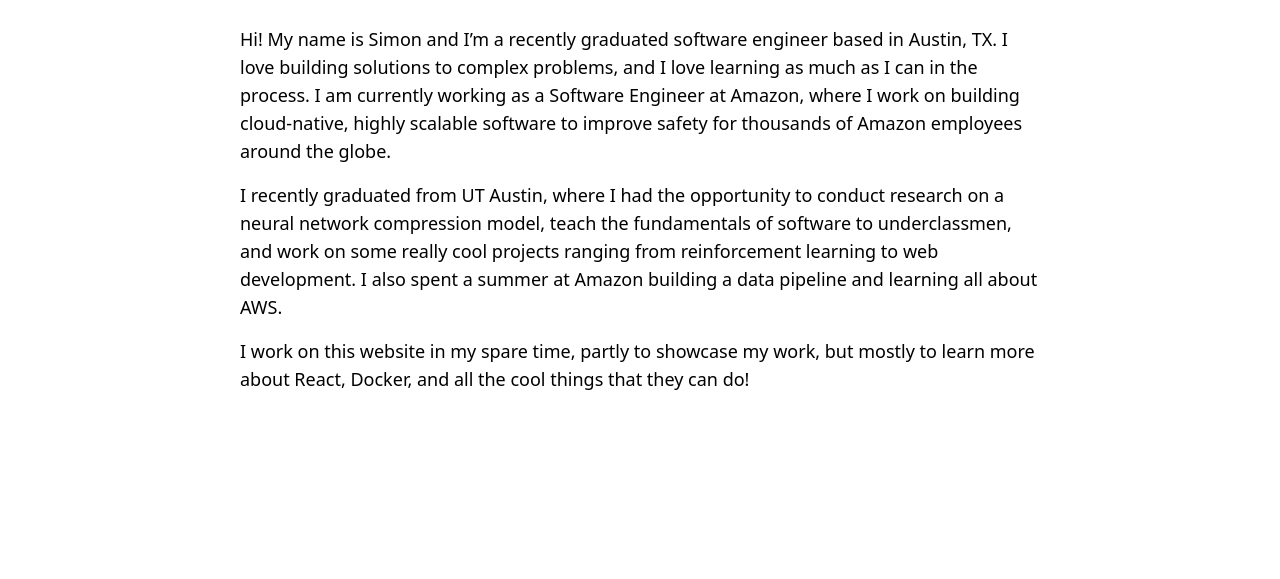
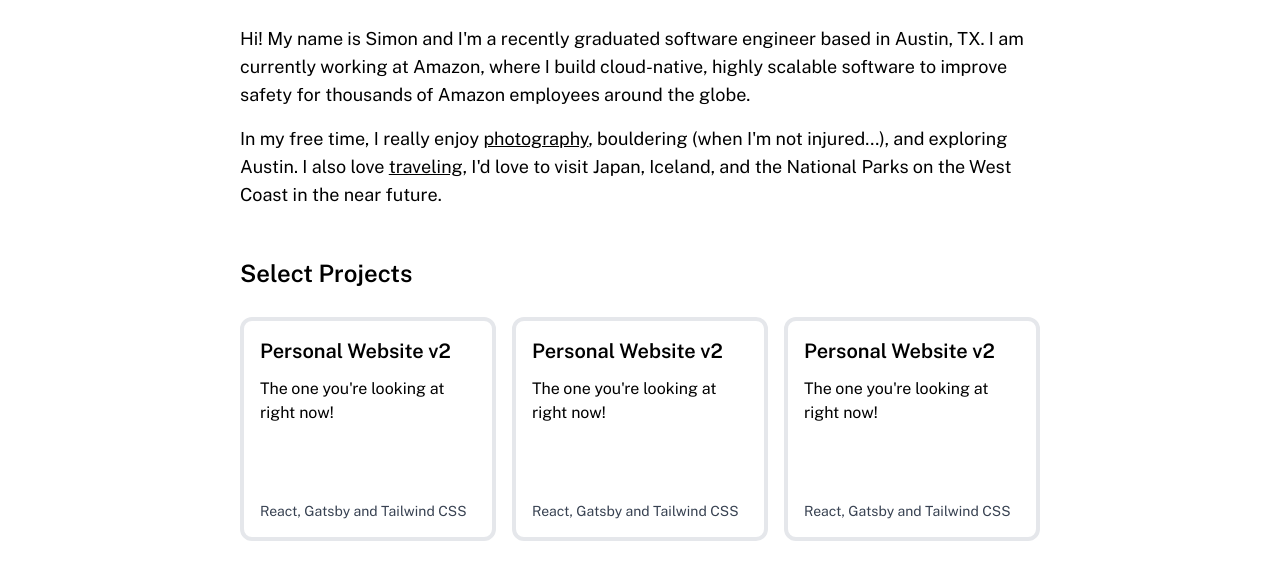
Before and after one commit to simon-th/v2, a Gatsby site: page / in a window 1280 px wide. Shown: the part 351-930 px from the top of the page. Before the commit the page ends 840 px from the top, so only its background shows below. Built offline with nearby package versions, Linux system fonts and the light colour scheme; Gatsby itself is replaced by a stand-in of ours.

Commit message:
Add card component Refactor intro Apply font

```diff
--- /dev/null
+++ b/src/components/Card.tsx
@@ -0,0 +1,50 @@
+import React from 'react';
+
+interface CardStyle {
+  cardClassName: string;
+  headerClassName: string;
+  bodyClassName: string;
+  footerClassName: string;
+}
+
+interface CardContent {
+  headerContent: React.ReactNode;
+  bodyContent: React.ReactNode;
+  footerContent: React.ReactNode;
+}
+
+type CardProps = CardStyle & CardContent;
+
+export default function Card(props: CardProps) {
+  const {
+    cardClassName,
+    headerClassName,
+    bodyClassName,
+    footerClassName,
+    headerContent,
+    bodyContent,
+    footerContent,
+  } = props;
+  return (
+    <div className={cardClassName}>
+      <div className={headerClassName}>{headerContent}</div>
+      <div className={bodyClassName}>{bodyContent}</div>
+      <div className={footerClassName}>{footerContent}</div>
+    </div>
+  );
+}
+
+export function buildHomepageCard(content: CardContent): JSX.Element {
+  const { headerContent, bodyContent, footerContent } = content;
+  return (
+    <Card
+      cardClassName="flex flex-col border-4 border-gray rounded-xl p-4 h-56 w-full"
+      headerClassName="font-semibold text-xl justify-self-start break-words text-ellipsis"
+      bodyClassName="h-full py-3 break-words text-ellipsis"
+      footerClassName="text-sm text-gray-700 justify-self-end break-words text-ellipsis"
+      headerContent={headerContent}
+      bodyContent={bodyContent}
+      footerContent={footerContent}
+    />
+  );
+}
--- a/src/components/Navbar.tsx
+++ b/src/components/Navbar.tsx
@@ -119,7 +119,7 @@
   );
 }
 
-function Navbar() {
+export default function Navbar() {
   const [menuButtonClicked, setMenuButtonClicked] = React.useState(false);
   return (
     <nav className="bg-black">
@@ -140,5 +140,3 @@
     </nav>
   );
 }
-
-export default Navbar;
--- /dev/null
+++ b/src/components/WelcomeIntro.tsx
@@ -0,0 +1,38 @@
+import React from 'react';
+
+export default function WelcomeIntro() {
+  const paragraphClass = 'text-md md:text-lg xxl:text-xl mb-4';
+  return (
+    <div>
+      <p className={paragraphClass}>
+        Hi! My name is Simon and I&apos;m a recently graduated software engineer
+        based in Austin, TX. I am currently working at Amazon, where I build
+        cloud-native, highly scalable software to improve safety for thousands
+        of Amazon employees around the globe.
+      </p>
+      <p className={paragraphClass}>
+        In my free time, I really enjoy{' '}
+        <span>
+          <a
+            className="underline hover:text-gray-700"
+            href="https://www.simon-th.github.io/photo"
+          >
+            photography
+          </a>
+        </span>
+        , bouldering (when I&apos;m not injured...), and exploring Austin. I
+        also love{' '}
+        <span>
+          <a
+            className="underline hover:text-gray-700"
+            href="https://www.simon-th.github.io/travel"
+          >
+            traveling
+          </a>
+        </span>
+        , I&apos;d love to visit Japan, Iceland, and the National Parks on the
+        West Coast in the near future.
+      </p>
+    </div>
+  );
+}
--- a/src/content/about.json
+++ b/src/content/about.json
@@ -3,9 +3,9 @@
   "welcomeLine2": "I'm Simon Hoque.",
   "welcomeSubtext": "Software Engineer @ Amazon",
   "intro": [
-    "Hi! My name is Simon and I’m a recently graduated software engineer based in Austin, TX. I love building solutions to complex problems, and I love learning as much as I can in the process. I am currently working as a Software Engineer at Amazon, where I work on building cloud-native, highly scalable software to improve safety for thousands of Amazon employees around the globe.",
-    "I recently graduated from UT Austin, where I had the opportunity to conduct research on a neural network compression model, teach the fundamentals of software to underclassmen, and work on some really cool projects ranging from reinforcement learning to web development. I also spent a summer at Amazon building a data pipeline and learning all about AWS.",
-    "I work on this website in my spare time, partly to showcase my work, but mostly to learn more about React, Docker, and all the cool things that they can do!"
+    "Hi! My name is Simon and I’m a recently graduated software engineer based in Austin, TX. Currently I am working at Amazon, where I build cloud-native, highly scalable software to improve safety for thousands of Amazon employees around the globe.",
+    "I am primary interested in backend development, data engineering and data science, but I dabble in other things as well (including frontend development 👀) and I love learning new things!",
+    "Outside of work, I really enjoy photography, traveling, and bouldering, and just learning something new about anything."
   ],
   "about": [],
   "languages": [
--- /dev/null
+++ b/src/content/unused.json
@@ -0,0 +1,4 @@
+[
+  "I recently graduated from UT Austin, where I had the opportunity to conduct research on a neural network compression model, teach the fundamentals of software to underclassmen, and work on some really cool projects ranging from reinforcement learning to web development. I also spent a summer at Amazon building a data pipeline and learning all about AWS.",
+  "I work on this website in my spare time, partly to showcase my work, but mostly to learn more about React, Docker, and all the cool things that they can do!"
+]
--- a/src/pages/index.tsx
+++ b/src/pages/index.tsx
@@ -1,11 +1,19 @@
 import * as React from 'react';
 import portrait from '../images/portrait.jpg';
-import AboutInfo from '../content/about.json';
 import Layout from '../components/Layout';
+import WelcomeIntro from '../components/WelcomeIntro';
+import { buildHomepageCard } from '../components/Card';
 
-function WelcomeHeader() {
+interface WelcomeHeaderProps {
+  welcomeLine1: string;
+  welcomeLine2: string;
+  welcomeSubtext: string;
+}
+
+function WelcomeHeader(props: WelcomeHeaderProps) {
+  const { welcomeLine1, welcomeLine2, welcomeSubtext } = props;
   return (
-    <div className="h-fit flex flex-col md:flex-row pb-7 font-['Public_Sans']">
+    <div className="h-fit flex flex-col md:flex-row pb-7">
       <div className="flex flex-row md:flex-col justify-center pb-7 pr-0 md:pr-7 md:pb-0">
         <img
           src={portrait}
@@ -15,40 +23,48 @@
       </div>
       <div className="h-auto flex flex-col justify-center">
         <p className="text-2xl md:text-4xl xl:text-6xl xxl:text-8xl font-bold">
-          {AboutInfo.welcomeLine1}
+          {welcomeLine1}
         </p>
         <h1 className="text-2xl md:text-4xl xl:text-6xl xxl:text-8xl pb-1 font-bold">
-          {AboutInfo.welcomeLine2}
+          {welcomeLine2}
         </h1>
         <h2 className="text-md xl:text-2xl xxl:4xl font-semibold">
-          {AboutInfo.welcomeSubtext}
+          {welcomeSubtext}
         </h2>
       </div>
     </div>
   );
 }
 
-function getIntro(): JSX.Element[] {
-  const intro: JSX.Element[] = [];
-  AboutInfo.intro.forEach((paragraph: string) => {
-    intro.push(
-      <p className="text-md md:text-lg xxl:text-xl mb-4">{paragraph}</p>
-    );
-  });
-  return intro;
-}
-
-function WelcomeIntro() {
-  return <div>{getIntro()}</div>;
-}
-
-function IndexPage() {
+export default function IndexPage() {
   return (
     <Layout>
-      <WelcomeHeader />
+      <WelcomeHeader
+        welcomeLine1="Hi,"
+        welcomeLine2="I'm Simon Hoque."
+        welcomeSubtext="Software Engineer @ Amazon"
+      />
       <WelcomeIntro />
+      <h2 className="text-xl md:text-2xl font-semibold mt-12">
+        Select Projects
+      </h2>
+      <div className="grid grid-cols-1 md:grid-cols-3 gap-4 pt-7">
+        {buildHomepageCard({
+          headerContent: 'Personal Website v2',
+          bodyContent: "The one you're looking at right now!",
+          footerContent: 'React, Gatsby and Tailwind CSS',
+        })}
+        {buildHomepageCard({
+          headerContent: 'Personal Website v2',
+          bodyContent: "The one you're looking at right now!",
+          footerContent: 'React, Gatsby and Tailwind CSS',
+        })}
+        {buildHomepageCard({
+          headerContent: 'Personal Website v2',
+          bodyContent: "The one you're looking at right now!",
+          footerContent: 'React, Gatsby and Tailwind CSS',
+        })}
+      </div>
     </Layout>
   );
 }
-
-export default IndexPage;
--- a/tailwind.config.js
+++ b/tailwind.config.js
@@ -10,6 +10,9 @@
         xl: '15rem',
       },
     },
+    fontFamily: {
+      sans: ['Public Sans', '-apple-system', 'system-ui', 'Roboto'],
+    },
   },
   plugins: [],
 };
```
